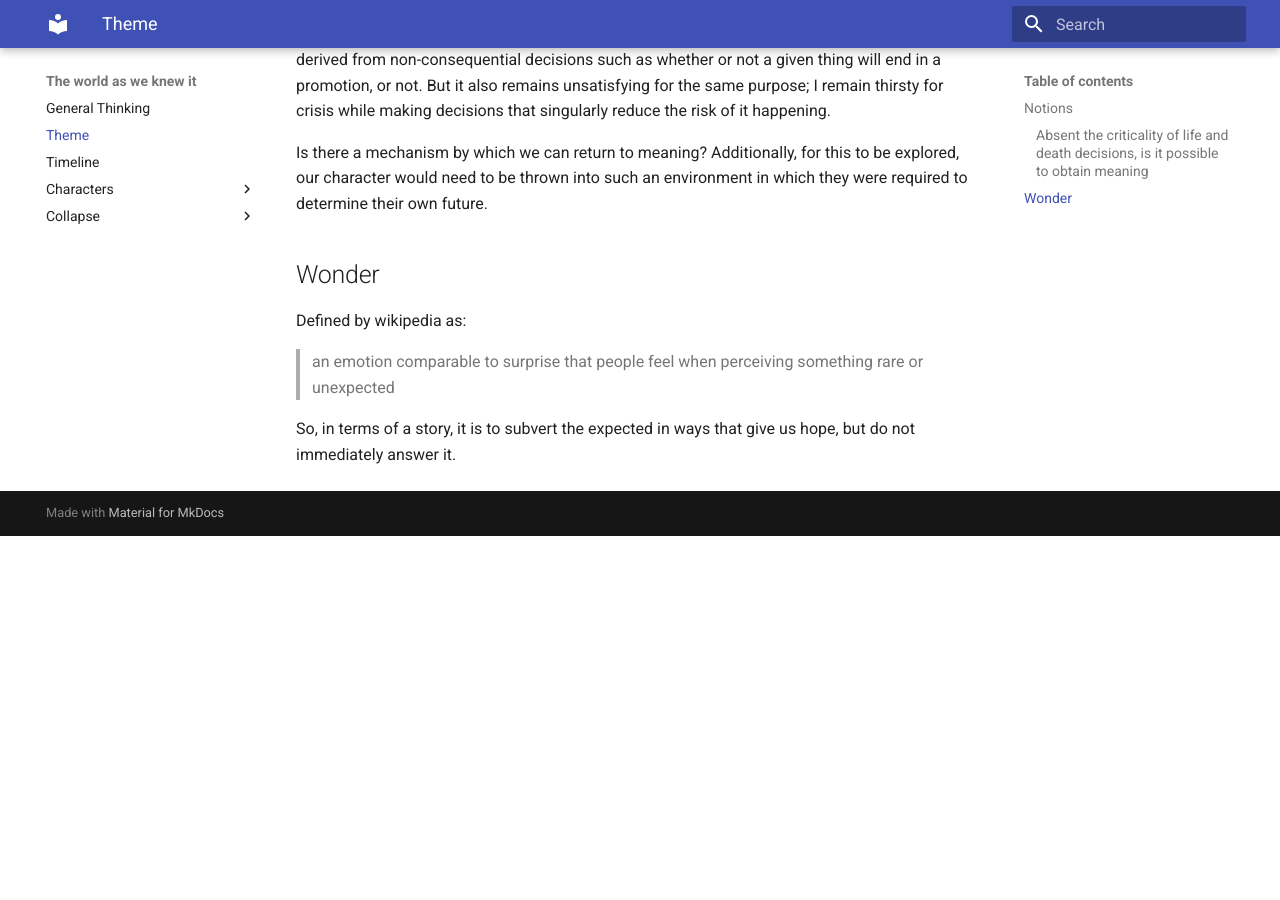
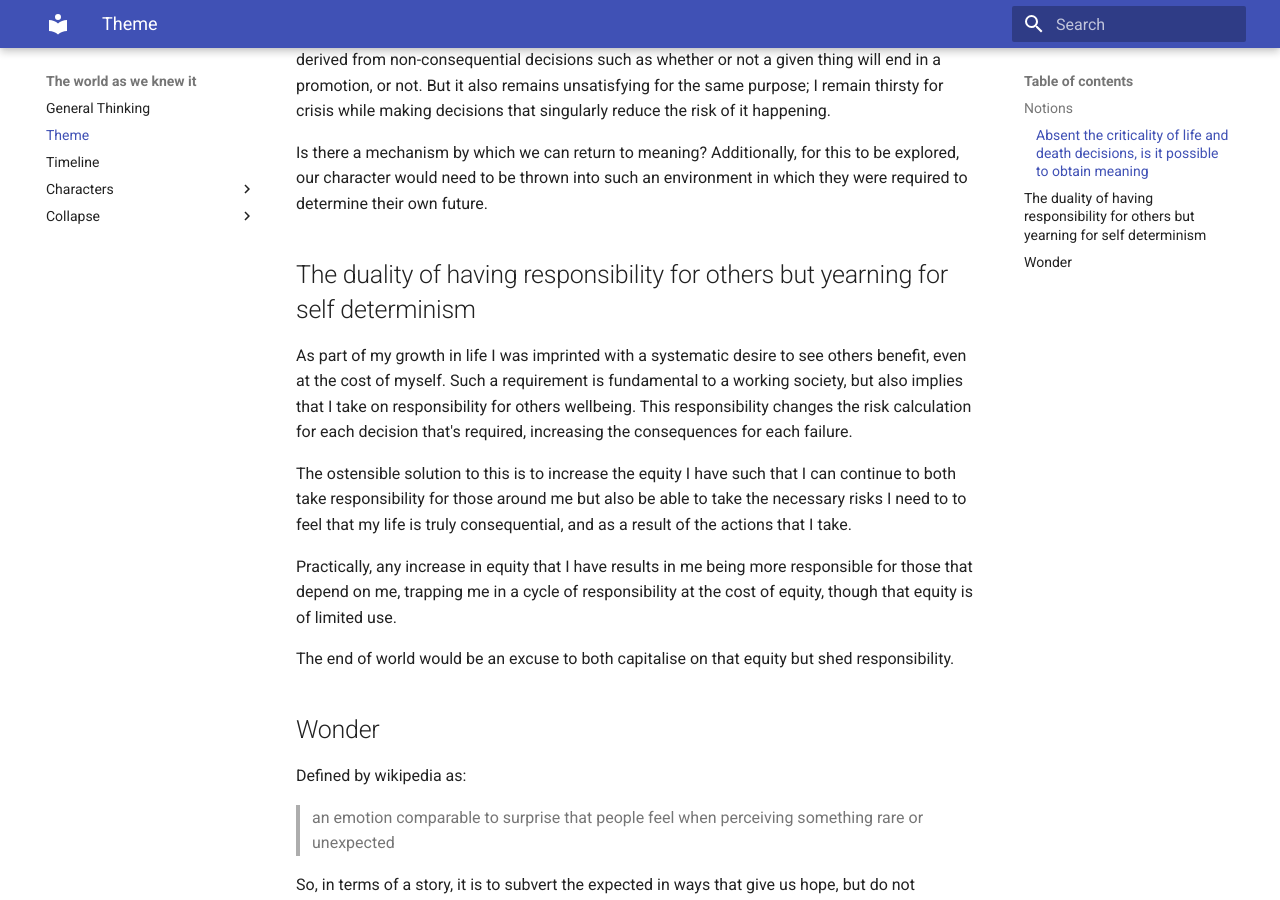
Before and after one commit to andrewhowdencom/the-world-as-we-knew-it, an MkDocs documentation site: the page built from docs/theme.md, in a window 1280 px wide and 900 px high, scrolled down 546 px. Built offline with MkDocs 1.6.1 and Material for MkDocs 9.7.7, drawn with Linux system fonts in a browser that asks for light colours; before the commit the page ends 1082 px from its top, so only the background shows below that.

Commit message:
AD-HOC notes (Theme): Notions about why this topic matter

```diff
--- a/docs/theme.md
+++ b/docs/theme.md
@@ -21,6 +21,22 @@ of it happening.
 Is there a mechanism by which we can return to meaning? Additionally, for this to be explored, our character would
 need to be thrown into such an environment in which they were required to determine their own future.
 
+## The duality of having responsibility for others but yearning for self determinism
+
+As part of my growth in life I was imprinted with a systematic desire to see others benefit, even at the cost of
+myself. Such a requirement is fundamental to a working society, but also implies that I take on responsibility for
+others wellbeing. This responsibility changes the risk calculation for each decision that's required, increasing the
+consequences for each failure.
+
+The ostensible solution to this is to increase the equity I have such that I can continue to both take responsibility
+for those around me but also be able to take the necessary risks I need to to feel that my life is truly consequential,
+and as a result of the actions that I take.
+
+Practically, any increase in equity that I have results in me being more responsible for those that depend on me,
+trapping me in a cycle of responsibility at the cost of equity, though that equity is of limited use.
+
+The end of world would be an excuse to both capitalise on that equity but shed responsibility.
+
 ## Wonder
 
 Defined by wikipedia as:
```
